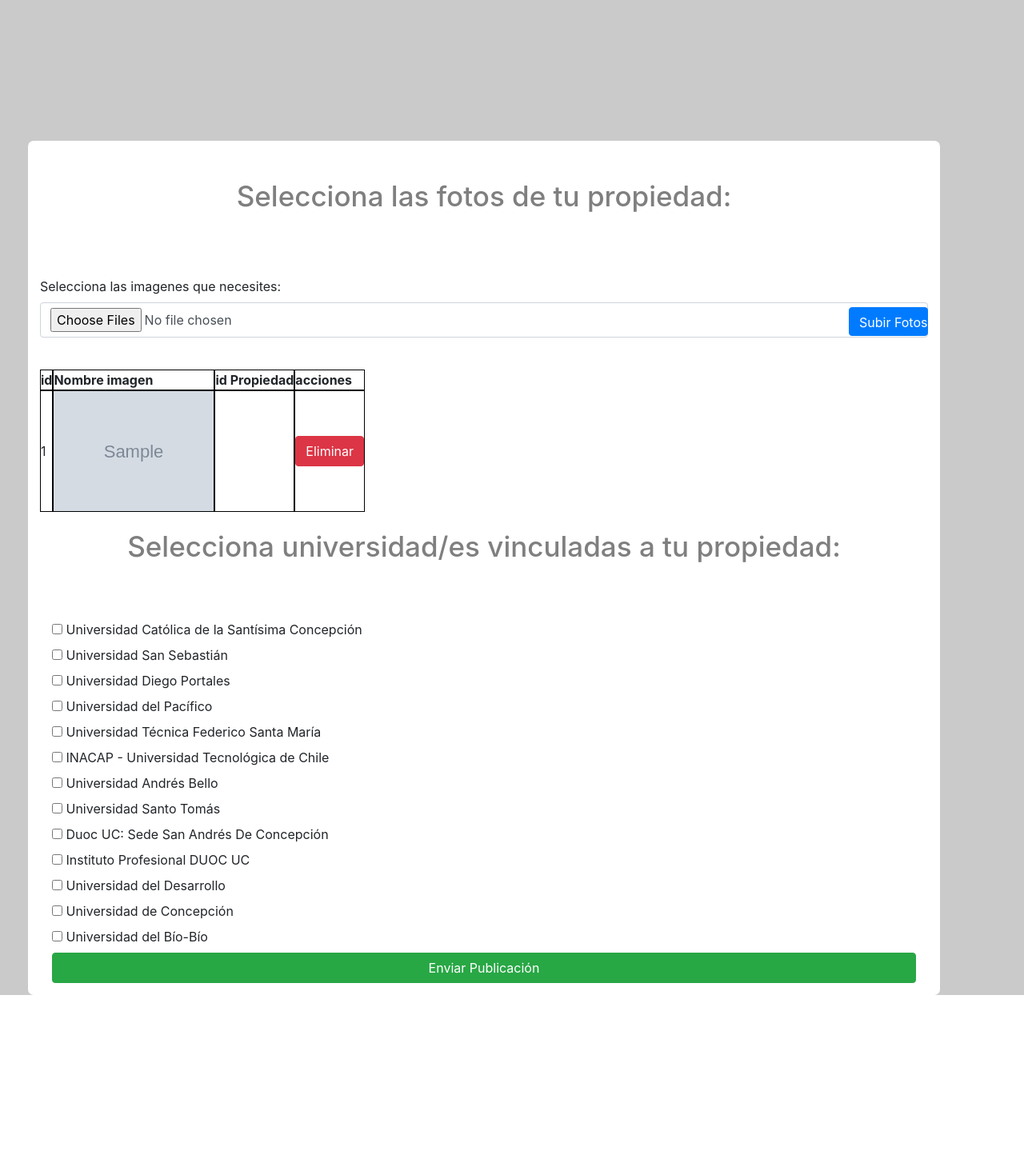
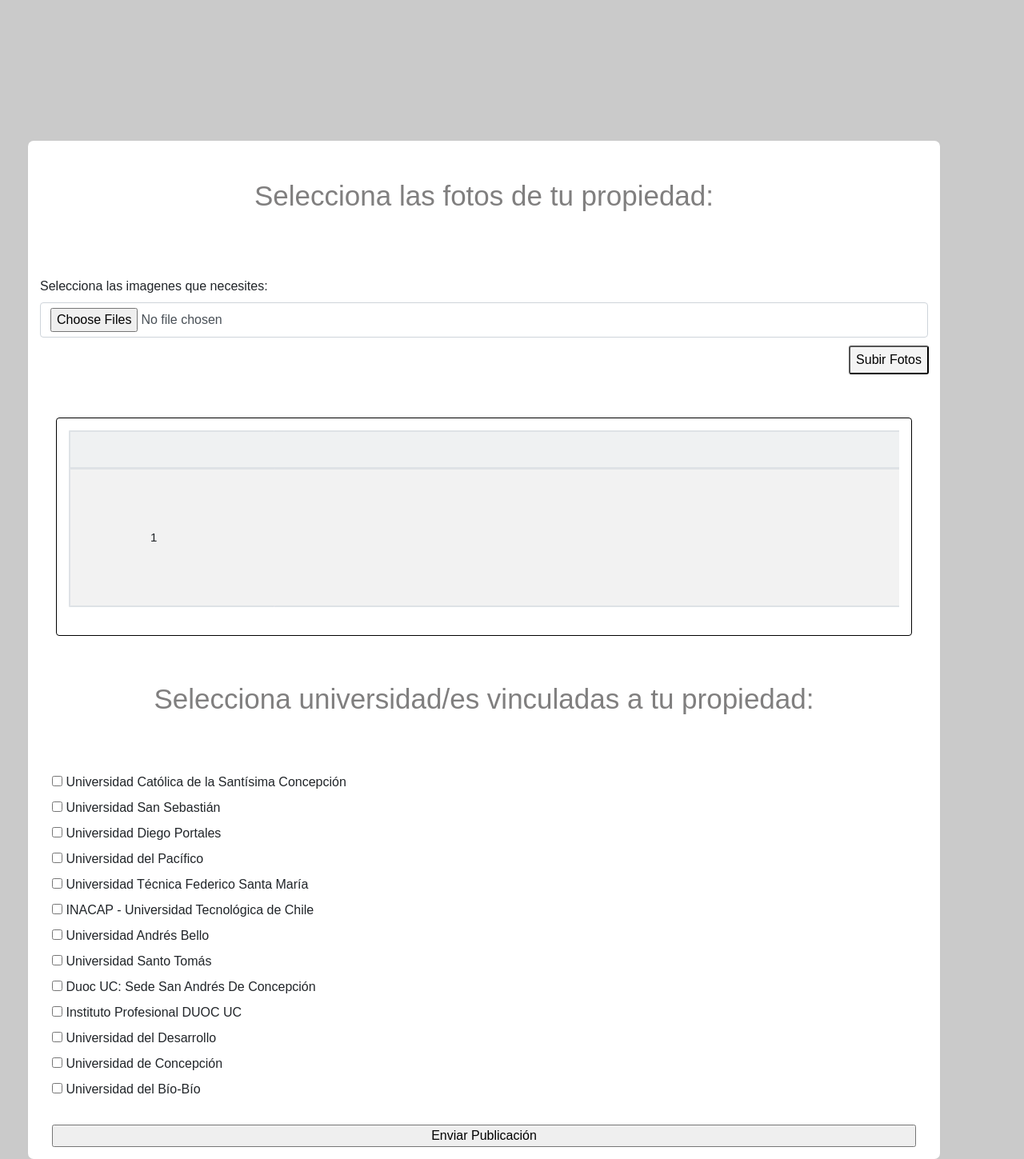
Before and after one commit to itsmillz/UniDep, a PHP site: page /form_propiedad/insert_fotos.php?id=1 in a window 1280 px wide. Shown: the part 76-1525 px from the top of the page at 80% size. Before the commit the page ends 1320 px from the top, so only its background shows below. Run offline with PHP 8.4, Linux system fonts and the light colour scheme; tables that the repository leaves empty or names only in its code hold one stand-in row (values such as "Sample post"); grey boxes marked "Sample" are stand-in pictures; data that the repository does not hold is empty; some libraries are stand-ins or nearby versions.

Commit message:
se añadió un scroll para las imágenes y algunos detalles en los colores

```diff
--- a/form_propiedad/insert_fotos.php
+++ b/form_propiedad/insert_fotos.php
@@ -35,8 +35,9 @@
 							<input type="file" name="image[]" class="form-control" multiple
 								style="padding: 0.375rem 0.75rem;" required />
 						</div>
-						<input type="submit" name="submit" value="Subir Fotos" class="btn btn-primary"
-							style="margin-left: 1011px; margin-bottom: 15px; width: 99px; text-align: center; margin-top: -85px; height: 36px;">
+						<input type="submit" name="submit" value="Subir Fotos"
+							style="margin-left: 1011px; margin-bottom: 44px; width: 100px; text-align: center; margin-top: -85px; height: 36px;
+							background-color: #f4f4f4; border-radius: 3px">
 					</form>
 
 
@@ -48,13 +49,16 @@
 						$filas = mysqli_num_rows($resultado);
 						if($filas){ ?>
 
-					<div class="table-wrapper">
-					<table class="tablita">
+
+					<div class="outer-wrapper">
+    				<div class="table-wrapper">
+					<!-- <div class="row"> -->
+					<table class="col-xs-7 table-bordered table-striped table-condensed table-fixed">
 						<thead>
-							<th>id</th>
-							<th>Nombre imagen</th>
-							<th>id Propiedad</th>
-							<th>acciones</th>
+							<th class="col">id</th>
+							<th class="col">Nombre imagen</th>
+							<th class="col">id Propiedad</th>
+							<th class="col">acciones</th>
 						</thead>
 						<tbody>
 							<?php
@@ -77,14 +81,17 @@
 							}?>
 						</tbody>
 					</table>
+					<!-- </div> -->
 					</div>
+					</div>
+
 					<?php
 						}else{ ?>
 					<br>
 					<p class="w-50 alert alert-danger mt-2 m-auto">No hay imagen/es disponible/s</p><br><br><br>
 					<?php
 						} ?>
-
+					<br><br>
 					<h1 class="fotos_indexform">Selecciona universidad/es vinculadas a tu propiedad:</h1>
 					<br> <br>
 					<form name="form-work" class="was-validated formulario w-100" action="../form_propiedad/file-upload.php" method="post" enctype="multipart/form-data">
@@ -126,8 +133,8 @@
 
 						<input type="checkbox" id="ubb" name="ubb" value="ubb">
 						<label>Universidad del Bío-Bío</label><br>
-
-						<a href="../index.php"><input id="boton" class="btn btn-success w-100 m-auto" type="submit"
+						<br>
+						<a href="../index.php"><input id="boton" class="w3-panel w3-blue-grey w-100 m-auto" type="submit"
 							name="submituniversidades" value="Enviar Publicación" style="margin: auto"></a>
 					</form>
 				</div>
--- a/style/style.css
+++ b/style/style.css
@@ -473,29 +473,91 @@
     color: green;
   }
 
-  .table-wrapper {
-    width: 100%;
-    height: 200px; /* Altura de ejemplo */
-    overflow: auto;
-  }
+  * {
+    margin: 0px;
+    padding: 0;
+    font-family: Arial, Helvetica, sans-serif;
 
-  .table-wrapper table {
-    border-collapse:separate;
-    border-spacing: 0;
-  }
+}
 
-  .table-wrapper table thead {
-    position: -webkit-sticky;
-    position: sticky;
-    top: 0;
-    left: 0;
-  }
 
-  .table-wrapper table thead th,
-  .table-wrapper table tbody td {
-    border: 1px solid #000;
-    background-color: #FFF;
-  }
-  .tablita{
-    width: auto;
-  }
+.heading {
+    display: flex;
+    background-color: #232f3e;
+    box-shadow: 0px 1px 2px #232f3e;
+
+}
+
+
+
+.outer-wrapper {
+    margin: 10px;
+    margin-left: 20px;
+    margin-right: 20px;
+    border: 1px solid black;
+    border-radius: 4px;
+    /* box-shadow: 0px 0px 3px rgba(0, 0, 0, 0.9); */
+    /* max-width: fit-content; */
+    max-height: fit-content;
+
+
+}
+.table-wrapper {
+
+    overflow-y: scroll;
+    overflow-x: scroll;
+    height: fit-content;
+    max-height: 66.4vh;
+
+    margin-top: 22px;
+
+    margin: 15px;
+    padding-bottom: 20px;
+
+}
+
+
+table {
+
+    min-width: max-content;
+
+    border-collapse: separate;
+    border-spacing: 0px;
+
+}
+
+
+
+table th{
+    /* position: sticky;  */
+    /* top: 0px; */
+
+    background-color: #e2e6e88c;
+    color: rgb(0, 0, 0);
+
+    text-align: center;
+    font-weight: normal;
+    /* font-size: 18px; */
+    /* outline: 0.7px solid black; */
+    /* border: 1.5px solid black; */
+
+}
+
+
+
+table th, table td {
+
+    padding: 70px;
+    padding-top: 10px;
+    padding-bottom: 10px;
+
+}
+
+table td {
+    text-align: left;
+
+    font-size: 15px;
+    border: 1px solid rgb(177, 177, 177);
+    padding-left: 100px;
+
+}
```
Also changed, not shown: form_propiedad/images/imagessd-1658388553.jpg (added), form_propiedad/images/imagessd-1658389235.jpg (added), form_propiedad/images/imagessd-1658458676.jpg (added), form_propiedad/images/ssss-1658389235.jpg (added), form_propiedad/images/ssss-1658458676.jpg (added), form_propiedad/images/ssss-1658461513.jpg (added), form_propiedad/images/índice-1658388553.jpg (added), form_propiedad/images/índice-1658458676.jpg (added), form_propiedad/images/índicedsdsf-1658388553.jpg (added), form_propiedad/images/índicedsdsf-1658458676.jpg (added), form_propiedad/images/índicesasa-1658388553.jpg (added), form_propiedad/images/índicesasa-1658458676.jpg (added).
